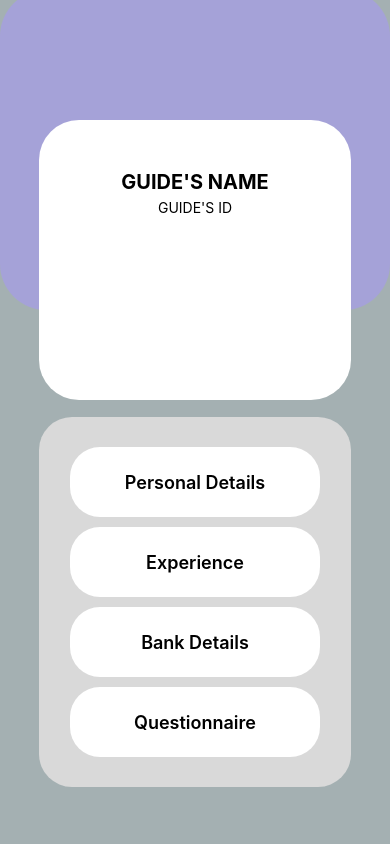
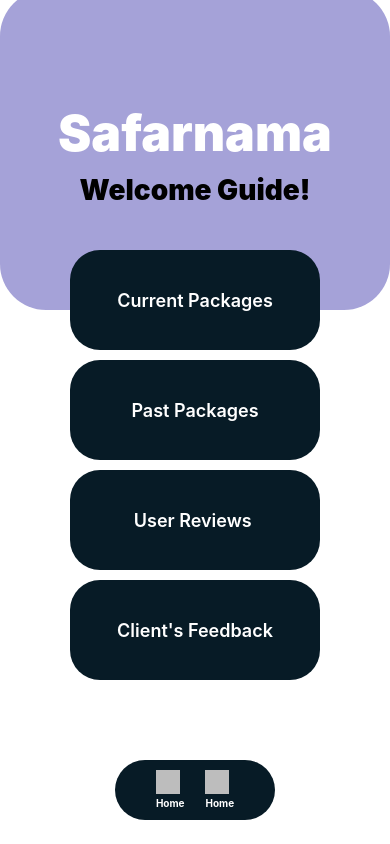
Before and after one commit to Tanees244/Safarnama, a React Native app: screen /GuideHomeScreen in a window 390 px wide. Built offline with nearby package versions, Linux system fonts and the light colour scheme.

Commit message:
committtt

```diff
--- a/Screens/Guide/GuideCurrentPackage.js
+++ b/Screens/Guide/GuideCurrentPackage.js
@@ -18,8 +18,9 @@ const GuideCurrentPackage = () => {
     return (
         <ScrollView contentContainerStyle={styles.Container} >
             <View style={styles.Rectangle}>
-                <Text style={styles.text}>Safarnama</Text>
-                <Text style={{ color: 'black', fontSize: 28, fontWeight: '900', top: 10 }}>Welcome Guide!</Text>
+            <Image style={styles.Rectangle1}
+                        source={require("../../assets/current-rectangle.png")}/>
+                <Text style={{ color: 'black', fontSize: 28, fontWeight: '900', top: 10, paddingRight: 60 }}>Current Packages</Text>
 
             </View>
 
@@ -73,6 +74,7 @@ const styles = StyleSheet.create({
         height: 24,
         overflow: "hidden",
       },
+
       home: {
         fontSize: 10,
         lineHeight: 14,
@@ -82,7 +84,16 @@ const styles = StyleSheet.create({
         color: 'white',
       },
     Rectangle: {
-        backgroundColor: '#A5A2D8',
+        height: 320,
+        top: -10,
+        width: '100%',
+        position: 'absolute',
+        flex: 1,
+        alignItems: 'center',
+        justifyContent: 'center',
+    },
+
+    Rectangle1: {
         borderRadius: 46,
         height: 320,
         top: -10,
--- a/Screens/Guide/GuideHomeScreen.js
+++ b/Screens/Guide/GuideHomeScreen.js
@@ -2,48 +2,86 @@
 import React from 'react';
 import { View, Text, StyleSheet, TouchableOpacity, Dimensions } from 'react-native';
 import { useNavigation } from '@react-navigation/native';
+import { ScrollView } from 'react-native';
+import { Image } from 'react-native-elements';
+
 
 const GuideHome = () => {
-  const navigation = useNavigation();
     const screenWidth = Dimensions.get('window').width;
     const containerWidth = screenWidth * 0.8;
     const buttonWidth = containerWidth * 0.8;
+    const navigation = useNavigation();
 
     const navigateToGuideCurrentPackage = () => {
       navigation.navigate('GuideCurrentPackage'); // Replace with your screen name
     };
 
+
     return (
-    <View style={styles.Container}>
-      <View style={styles.Rectangle} />
-      <View style={[styles.InfoContainer, { width: containerWidth }]}>
-        <Text style={styles.GuideName}>GUIDE'S NAME</Text>
-        <Text style={styles.GuideId}>GUIDE'S ID</Text>
+        <ScrollView contentContainerStyle={styles.Container} >
+            <View style={styles.Rectangle}>
+                <Text style={styles.text}>Safarnama</Text>
+                <Text style={{ color: 'black', fontSize: 28, fontWeight: '900', top: 10 }}>Welcome Guide!</Text>
+
             </View>
+
             <View style={[styles.ButtonContainer, { width: containerWidth }]}>
-        <TouchableOpacity activeOpacity={0.9} style={[styles.Buttons, { width: buttonWidth }]}>
-          <Text style={styles.ButtonText}>Personal Details</Text>
-        </TouchableOpacity>
-        <TouchableOpacity activeOpacity={0.5} onPress={navigateToGuideCurrentPackage} style={[styles.Buttons, { width: buttonWidth }]}>
-          <Text style={styles.ButtonText}>Experience</Text>
+                <TouchableOpacity activeOpacity={0.9} onPress={navigateToGuideCurrentPackage} style={[styles.Buttons, { width: buttonWidth }]}>
+                    <Text style={styles.ButtonText}>Current Packages</Text>
                 </TouchableOpacity>
                 <TouchableOpacity activeOpacity={0.5} style={[styles.Buttons, { width: buttonWidth }]}>
-          <Text style={styles.ButtonText}>Bank Details</Text>
+                    <Text style={styles.ButtonText}>Past Packages</Text>
                 </TouchableOpacity>
                 <TouchableOpacity activeOpacity={0.5} style={[styles.Buttons, { width: buttonWidth }]}>
-          <Text style={styles.ButtonText}>Questionnaire</Text>
+                    <Text style={styles.ButtonText}>User Reviews </Text>
+                </TouchableOpacity>
+                <TouchableOpacity activeOpacity={0.5} style={[styles.Buttons, { width: buttonWidth }]}>
+                    <Text style={styles.ButtonText}>Client's Feedback</Text>
                 </TouchableOpacity>
             </View>
+            <View style={styles.ButtonContainer1}>
+                <TouchableOpacity activeOpacity={0.5}>
+                    <Image style={styles.homeicon}
+                        contentFit="cover"
+                        source={require("../../assets/camera-indoor-black.png")}/>
+                         <Text style={styles.home}>Home</Text>
+                </TouchableOpacity>
+                <TouchableOpacity activeOpacity={0.5}>
+                    <Image style={styles.homeicon}
+                        contentFit="cover"
+                        source={require("../../assets/account-circle-black.png")}/>
+                         <Text style={styles.home}>Home</Text>
+                </TouchableOpacity>
             </View>
+
+        </ScrollView>
     );
 };
 
 const styles = StyleSheet.create({
     Container: {
-    backgroundColor: '#A4B0B2',
-    flex: 1,
+        backgroundColor: 'white',
+        flexGrow: 1,
         alignItems: 'center',
         justifyContent: 'center',
+    },
+    text: {
+        fontSize: 50,
+        fontWeight: '900',
+        color: 'white',
+    },
+    homeicon: {
+        width: 24,
+        height: 24,
+        overflow: "hidden",
+      },
+      home: {
+        fontSize: 10,
+        lineHeight: 14,
+        fontWeight: "700",
+        marginTop: 2,
+        textAlign: "center",
+        color: 'white',
       },
     Rectangle: {
         backgroundColor: '#A5A2D8',
@@ -52,44 +90,45 @@ const styles = StyleSheet.create({
         top: -10,
         width: '100%',
         position: 'absolute',
+        flex: 1,
+        alignItems: 'center',
+        justifyContent: 'center',
     },
-  InfoContainer: {
-    backgroundColor: 'white',
-    height: 280,
-    alignItems: 'center',
-    position: 'absolute',
-    top: 120,
-    borderRadius: 40,
-  },
-  GuideName: {
-    fontWeight: 'bold',
-    fontSize: 20,
-    marginTop: 50,
-  },
-  GuideId: {
-    fontWeight: '400',
-    fontSize: 14,
-    marginTop: 5,
-  },
+
     ButtonContainer: {
-    backgroundColor: '#D9D9D9',
+
         borderRadius: 33,
-    marginTop: 360,
+        marginTop: 220,
         alignItems: 'center',
         paddingTop: 20,
         paddingBottom: 30,
     },
     Buttons: {
-    backgroundColor: 'white',
-    height: 70,
+        backgroundColor: '#071B26',
+        height: 100,
         borderRadius: 30,
         alignItems: 'center',
         justifyContent: 'center',
         marginTop: 10,
     },
+    ButtonContainer1: {
+        flexDirection: 'row',
+        padding: 20,
+        backgroundColor: '#071B26',
+        height: 60,
+        borderRadius: 30,
+        alignItems: 'center',
+        justifyContent: 'space-evenly',
+        marginBottom: 50,
+        marginTop:50,
+        width: 160,
+
+    },
+
     ButtonText: {
         fontSize: 18,
         fontWeight: '600',
+        color: 'white',
     },
 });
 
```
Also changed, not shown: assets/current-rectangle.png (added). Lines whose indentation alone changed are shown as unchanged.
